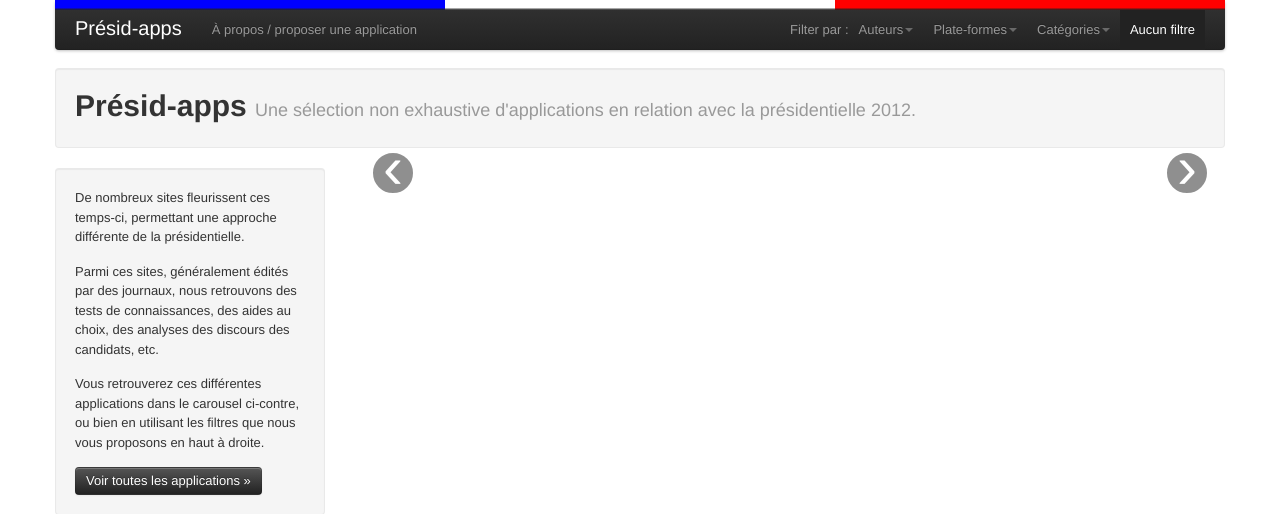
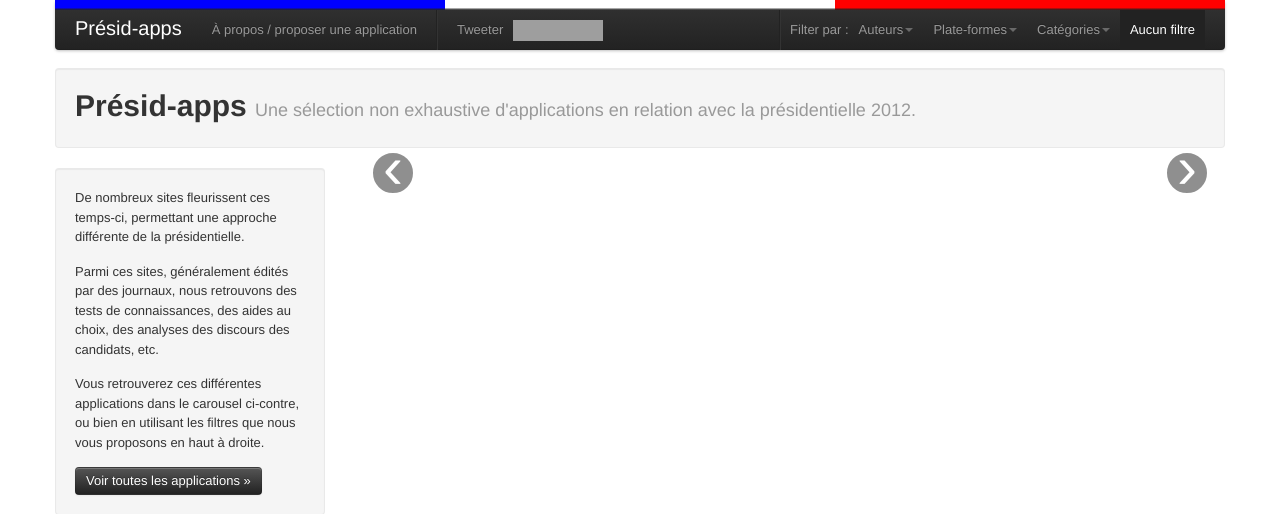
Before and after one commit to twidi/fpe2aa, a Django app: page / in a window 1280 px wide. Shown: the top 514 px of the page. Run offline with Django 3.2, Linux system fonts and the light colour scheme; data that the repository does not hold is empty; parts of the project's set-up code (start-up, migrations or seed data) failed here and were passed over; some libraries are stand-ins or nearby versions; grey boxes are pictures that could not be loaded.

Commit message:
Add twitter and facebook sharing. cf #23

```diff
--- a/source/project/static/css/app.css
+++ b/source/project/static/css/app.css
@@ -50,6 +50,9 @@ html {
 /* End of tweak */
 html.no-js .navbar .pull-right {
   display: none;
+}
+.navbar li.share iframe {
+  margin-top: 10px;
 }
 /* Put authors in 3 columns in dropdown menu when enough place */
 .dropdown.authors {
--- a/source/project/static/css/less/app.less
+++ b/source/project/static/css/less/app.less
@@ -29,6 +29,10 @@ html {
 /* End of tweak */
 html.no-js .navbar .pull-right {
     display: none;
+}
+
+.navbar li.share iframe {
+    margin-top: 10px;
 }
 
 /* Put authors in 3 columns in dropdown menu when enough place */
--- a/source/project/templates/base.html
+++ b/source/project/templates/base.html
@@ -64,10 +64,18 @@
         <div class="nav-collapse">
             <ul class="nav">
                 <li{% if section == 'about' %} class="active"{% endif %}><a href="{% url about %}">À propos / proposer une application</a></li>
+                <li class="divider-vertical"></li>
+                <li class="share">
+                    <a href="https://twitter.com/share" class="twitter-share-button" data-url="http://www.presid-apps.fr" data-text="Toutes les applications (web, mobile) pour la présidentielle 2012" data-via="twidi" data-lang="fr" data-hashtags="presidentielle">Tweeter</a>
+                </li>
+                <li class="share">
+                    <iframe src="//www.facebook.com/plugins/like.php?href=http%3A%2F%2Fwww.presid-apps.fr&amp;send=false&amp;layout=button_count&amp;width=90&amp;show_faces=false&amp;action=like&amp;colorscheme=light&amp;font&amp;height=21" scrolling="no" frameborder="0" style="border:none; overflow:hidden; width:90px; height:21px;" allowTransparency="true"></iframe>
+                </li>
             </ul>
         </div>
         <div class="nav-collapse">
             <ul class="nav pull-right">
+                <li class="divider-vertical"></li>
                 {% include "fpe2aa/includes/filter-bar.html" %}
             </ul>
         </div>
@@ -92,6 +100,7 @@
   <script src="{{ STATIC_URL_JS }}js/libs/jquery-1.7.1.min.js"></script>
   <script src="{{ STATIC_URL_JS }}js/plugins.js"></script>
   <script src="{{ STATIC_URL_JS }}js/script.js"></script>
+  <script>!function(d,s,id){var js,fjs=d.getElementsByTagName(s)[0];if(!d.getElementById(id)){js=d.createElement(s);js.id=id;js.src="//platform.twitter.com/widgets.js";fjs.parentNode.insertBefore(js,fjs);}}(document,"script","twitter-wjs");</script>
   <!-- end scripts -->
 
   {% if ANALYTICS_CODE %}
```
Also changed, not shown: source/project/static/css/app.min.css.
